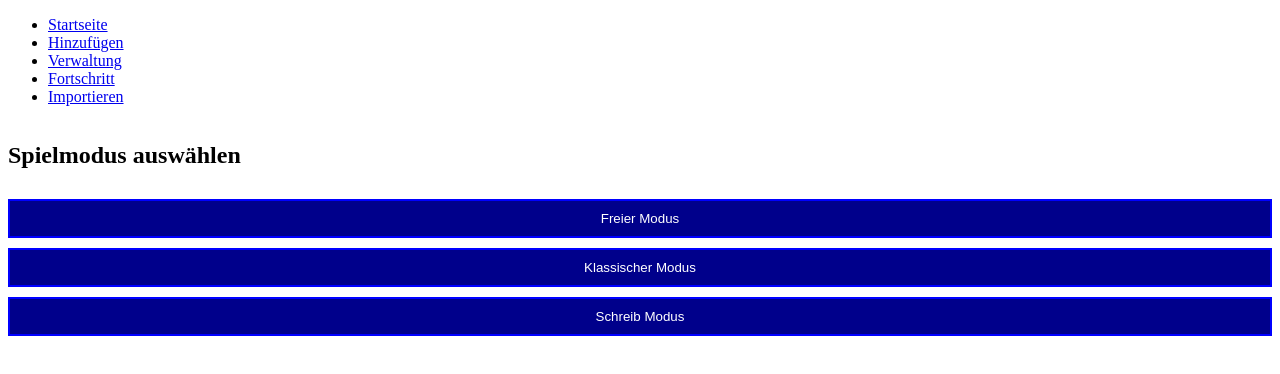
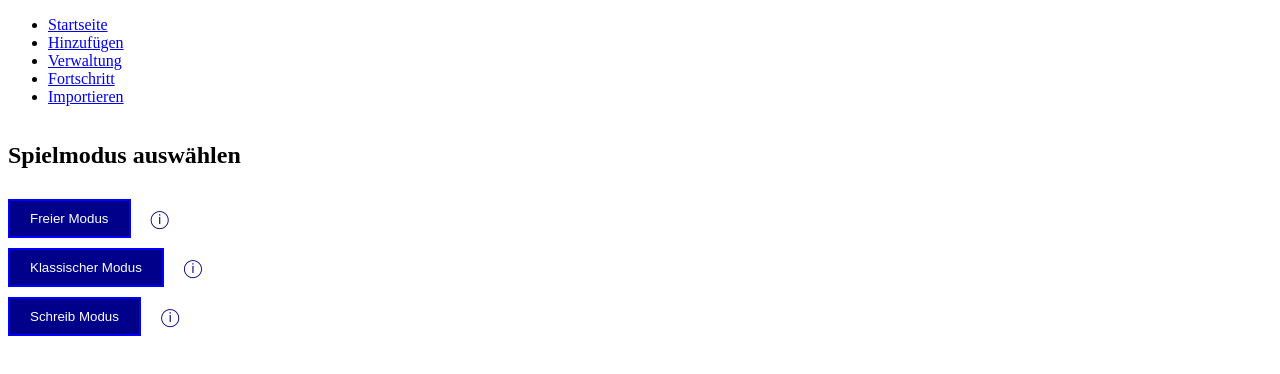
Before and after one commit to mohid-1311/Flashcards, a React (Create React App) app: page /Lernmodi in a window 1280 px wide. Shown: the top 374 px of the page. Built offline with nearby package versions, Linux system fonts and the light colour scheme.

Commit message:
Informationsicon hinzugefügt

```diff
--- a/src/pages/Lernmodi/Lernmodi.module.css
+++ b/src/pages/Lernmodi/Lernmodi.module.css
@@ -2,6 +2,11 @@
   display: flex;
   flex-direction: column;
   gap: 10px;
+}
+
+.button-container {
+  display: flex;
+  align-items: center;
 }
 
 .button {
@@ -15,3 +20,28 @@
 .button:hover {
   background-color: red;
 }
+
+.infoIcon {
+  margin-left: 20px;
+  font-size: 18px;
+  color: darkblue;
+  position: relative;
+}
+
+.tooltip {
+  display: none;
+  position: absolute;
+  left: 110%;
+  top: 50%;
+  transform: translateY(-50%);
+  background-color: lightgrey;
+  color: black;
+  padding: 5px 10px;
+  border-radius: 5px;
+  white-space: nowrap;
+  z-index: 1;
+}
+
+.infoIcon:hover .tooltip {
+  display: block;
+}
--- a/src/pages/Lernmodi/Lernmodi.tsx
+++ b/src/pages/Lernmodi/Lernmodi.tsx
@@ -12,9 +12,24 @@ function Lernmodi() {
     return (
         <div className={styles.container}>
             <h2>Spielmodus auswählen</h2>
-            <button className={styles.button} onClick={() => handleNavigation('/freier-modus')}>Freier Modus</button>
-            <button className={styles.button} onClick={() => handleNavigation('/klassischer-modus')}>Klassischer Modus</button>
-            <button className={styles.button} onClick={() => handleNavigation('/schreib-modus')}>Schreib Modus</button>
+            <div className={styles['button-container']}>
+                <button className={styles.button} onClick={() => handleNavigation('/freier-modus')}>Freier Modus</button>
+                <span className={styles.infoIcon}>&#9432;
+                    <span className={styles.tooltip}>Information zum Freien Modus</span>
+                </span>
+            </div>
+            <div className={styles['button-container']}>
+                <button className={styles.button} onClick={() => handleNavigation('/klassischer-modus')}>Klassischer Modus</button>
+                <span className={styles.infoIcon}>&#9432;
+                    <span className={styles.tooltip}>Information zum Klassischen Modus</span>
+                </span>
+            </div>
+            <div className={styles['button-container']}>
+                <button className={styles.button} onClick={() => handleNavigation('/schreib-modus')}>Schreib Modus</button>
+                <span className={styles.infoIcon}>&#9432;
+                    <span className={styles.tooltip}>Information zum Schreibmodus</span>
+                </span>
+            </div>
         </div>
     );
 }
```
Lines whose indentation alone changed are shown as unchanged.
